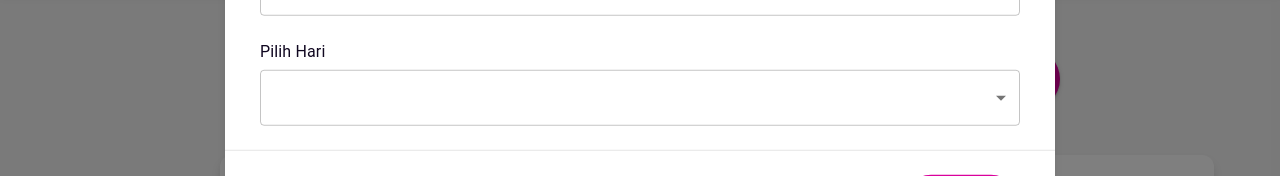
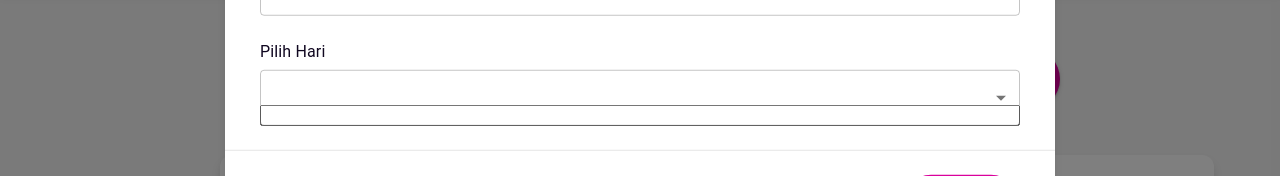
Before and after one commit to rfajrinandipinto/funtech, a React (Vite) app: page /home in a window 1280 px wide. Both pictures are taken after a click on the button "+ BUAT JADWAL KULIAH". Shown: the part 197-373 px from the top of the page. Built offline with nearby package versions, Linux system fonts and the light colour scheme; no server answers.

Commit message:
modal las

```diff
--- a/src/app/components/Schedule.css
+++ b/src/app/components/Schedule.css
@@ -121,3 +121,7 @@
   display: flex;
   justify-content: end;
 }
+
+.css-yf8vq0-MuiSelect-nativeInput {
+  opacity: 1 !important;
+}
--- a/src/app/components/Schedule.jsx
+++ b/src/app/components/Schedule.jsx
@@ -244,7 +244,7 @@ const Schedule = () => {
               id="demo-simple-select"
               value={hari}
               onChange={handleChangeHari}
-              children={{
+              inputProps={{
                 "data-cy": "form-day",
               }}
             >
```
